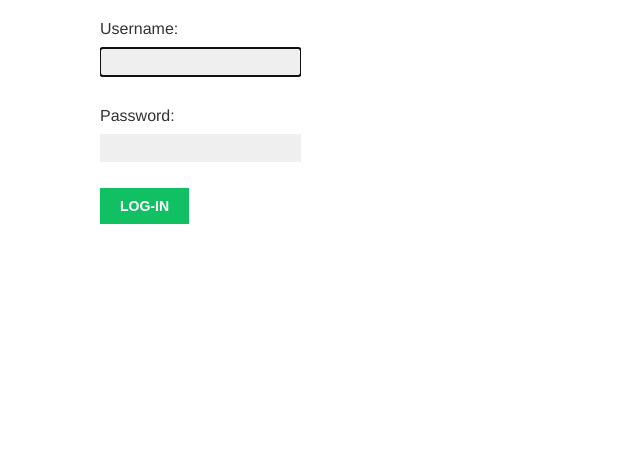
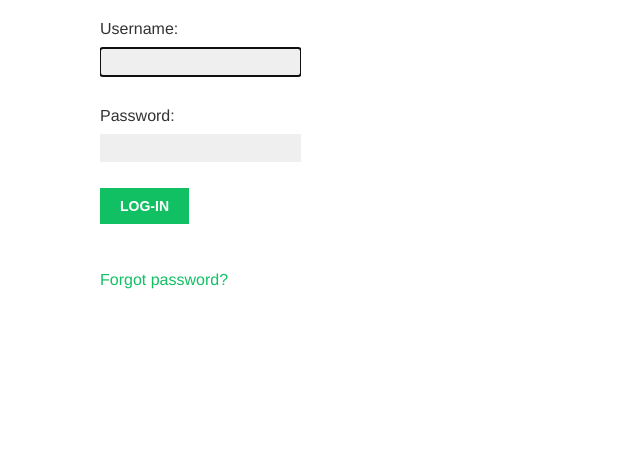
Before and after one commit to JamesJohnson11/PhotoShare, a Django app: page /account/login/ in a window 1280 px wide. Shown: the part 201-665 px from the top of the page, without its empty margins (0-640 px from the left). Run offline with Django 3.2, Linux system fonts and the light colour scheme; some web fonts are replaced.

Commit message:
Added password reset link to login template

```diff
--- a/account/templates/registration/login.html
+++ b/account/templates/registration/login.html
@@ -18,5 +18,6 @@
             <input type="hidden" name="next" value="{{ next }}" />
             <p><input type="submit" value="Log-in"></p>
         </form>
+        <p><a href="{% url 'password_reset' %}">Forgot password?</a></p>
     </div>
 {% endblock %}
```
